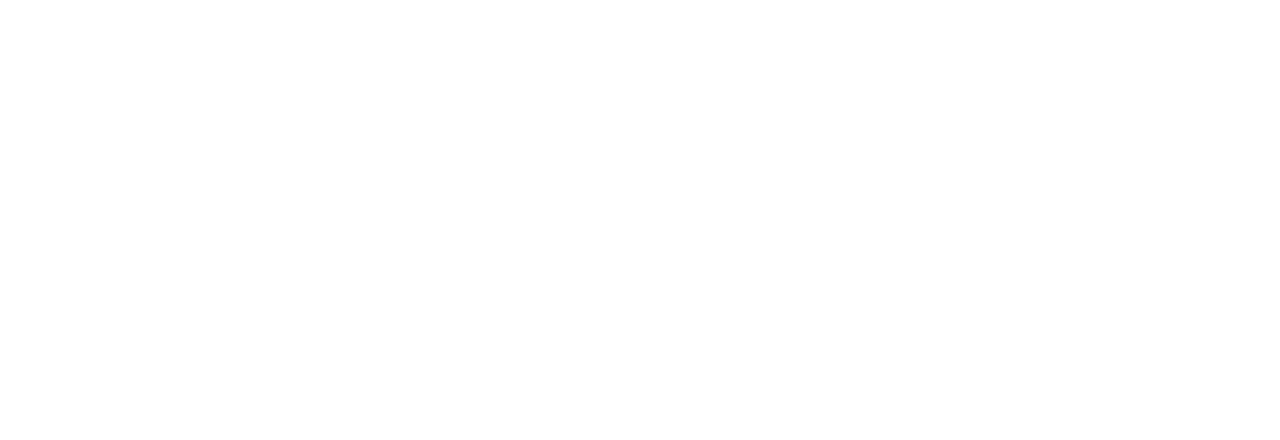
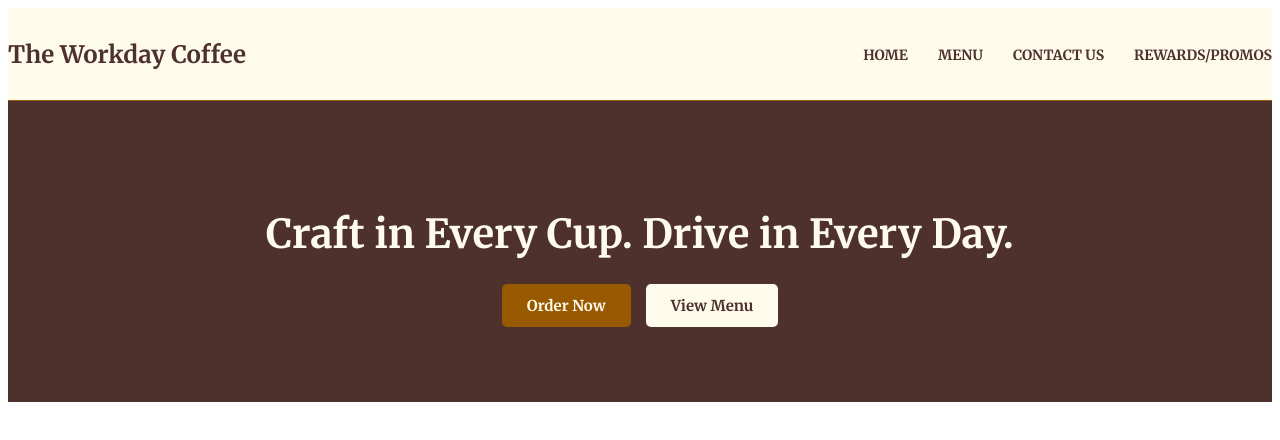
Before and after one commit to Dtzul04/campus-coffee-shop, a plain HTML site: page index.html in a window 1280 px wide. Drawn offline with Linux system fonts and the light colour scheme.

Commit message:
Navbar and Hero

```diff
--- a/index.html
+++ b/index.html
@@ -1,20 +1,54 @@
 <!DOCTYPE html>
 <html lang="en">
 <head>
-  <meta charset="UTF-8">
-  <meta name="viewport" content="width=device-width, initial-scale=1.0">
-  <title>The Workday Coffee</title>
-  <link rel="stylesheet" href="styles.css">
+    <meta charset="UTF-8">
+    <meta name="viewport" content="width=device-width, initial-scale=1.0">
+
+    <title>The Workday Coffee</title>
+
+    <meta name="description" content="Discover The Workday Coffee, your destination for freshly brewed coffee, delicious food, and a welcoming place to work or relax.">
+
+    <meta name="keywords" content="coffee shop, fresh coffee, espresso, cappuccino, latte, cold brew, tea, pastries, breakfast, The Workday Coffee">
+
+    <meta name="author" content="The Workday Coffee">
+
+    <link href="https://fonts.googleapis.com/css2?family=Merriweather:wght@400;700&family=Playfair+Display:wght@400;700&family=Lato:wght@400;700&display=swap" rel="stylesheet">
+
+    <link rel="stylesheet" href="styles.css">
 </head>
 <body>
 
   <!-- NAVBAR -->
   <header class="navbar">
+    <div class="container navbar-content">
+
+        <a href="#" class="logo">The Workday Coffee</a>
+
+        <nav aria-label="Main navigation">
+            <ul class="nav-links">
+                <li><a href="#home">Home</a></li>
+                <li><a href="#menu">Menu</a></li>
+                <li><a href="#contact">Contact Us</a></li>
+                <li><a href="#promotions">Rewards/Promos</a></li>
+            </ul>
+        </nav>
+
+    </div>
   </header>
 
   <!-- HERO -->
-  <section class="hero">
-  </section>
+  <section class="hero" id="home">
+    <div class="container hero-content">
+
+        <h1>Craft in Every Cup. Drive in Every Day.</h1>
+
+        <div class="hero-buttons">
+            <a href="#menu" class="btn btn-primary">Order Now</a>
+            <a href="#menu" class="btn btn-secondary">View Menu</a>
+        </div>
+
+    </div>
+</section>
 
   <!-- MENU -->
   <section class="menu">
--- a/styles.css
+++ b/styles.css
@@ -1,14 +1,144 @@
-/* Basic setup. Adriana's design goes here. */
+/* NAVBAR */
+body {
+    font-family: 'Merriweather', serif;
+}
 
-* {
-    margin: 0;
-    padding: 0;
-    box-sizing: border-box;
-    font-family: Arial, sans-serif;
-  }
+.logo,
+.navbar ul li a,
+.hero h1,
+.hero-buttons {
+    font-family: 'Merriweather', serif;
+}
 
-  .container {
-    width: 90%;
-    max-width: 1100px;
-    margin: auto;
-  }
+.navbar {
+    background: #FEFBEA;
+    padding: 20px 0;
+    border-bottom: 1px solid #995900;
+}
+
+.navbar-content {
+    display: flex;
+    justify-content: space-between;
+    align-items: center;
+}
+
+.logo {
+    color: #4E312D;
+    font-size: 24px;
+    font-weight: bold;
+    text-decoration: none;
+}
+
+.navbar ul {
+    display: flex;
+    align-items: center;
+    gap: 30px;
+    list-style: none;
+}
+
+.navbar ul li a {
+    color: #4E312D;
+    text-decoration: none;
+    font-size: 14px;
+    font-weight: bold;
+    text-transform: uppercase;
+}
+
+.navbar ul li a:hover {
+    color: #995900;
+}
+
+/* HERO */
+.hero {
+    background: #4E312D;
+    color: #FEFBEA;
+    padding: 75px 0;
+    text-align: center;
+}
+
+.hero-content {
+    display: flex;
+    flex-direction: column;
+    justify-content: center;
+    align-items: center;
+}
+
+.hero-text h1,
+.hero-content h1 {
+    font-size: 2.5rem;
+    margin-bottom: 25px;
+    color: #FEFBEA;
+}
+
+.hero-text p {
+    margin-bottom: 20px;
+}
+
+.buttons,
+.hero-buttons {
+    display: flex;
+    justify-content: center;
+    gap: 15px;
+}
+
+.buttons button,
+.btn {
+    padding: 12px 25px;
+    border: none;
+    cursor: pointer;
+    border-radius: 5px;
+    text-decoration: none;
+    font-weight: bold;
+    font-size: 15px;
+}
+
+.primary,
+.btn-primary {
+    background: #995900;
+    color: #FEFBEA;
+}
+
+.secondary,
+.btn-secondary {
+    background: #FEFBEA;
+    color: #4E312D;
+}
+
+.primary:hover,
+.btn-primary:hover {
+    background: #7A4700;
+}
+
+.secondary:hover,
+.btn-secondary:hover {
+    background: #EDE5D0;
+}
+
+/* RESPONSIVE */
+@media (max-width: 768px) {
+    .navbar-content {
+        flex-direction: column;
+        gap: 20px;
+    }
+
+    .navbar ul {
+        flex-wrap: wrap;
+        justify-content: center;
+        gap: 15px;
+    }
+
+    .hero-content {
+        flex-direction: column;
+        text-align: center;
+    }
+
+    .hero-text h1,
+    .hero-content h1 {
+        font-size: 2rem;
+    }
+
+    .hero-buttons {
+        flex-direction: column;
+        align-items: center;
+    }
+}
```
